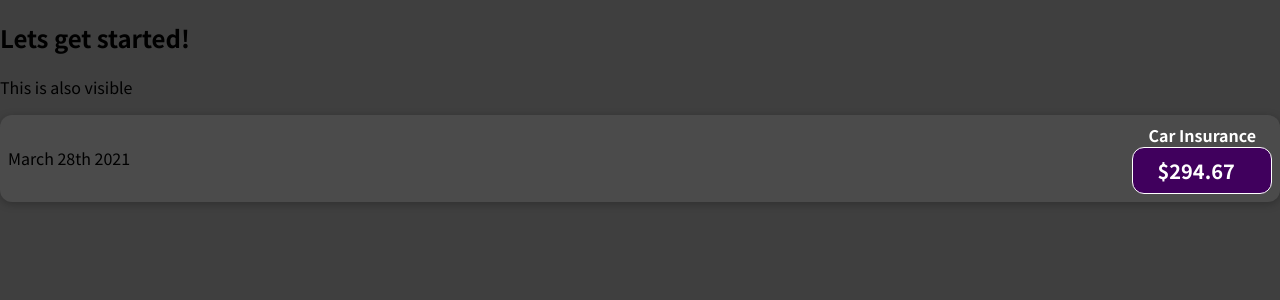
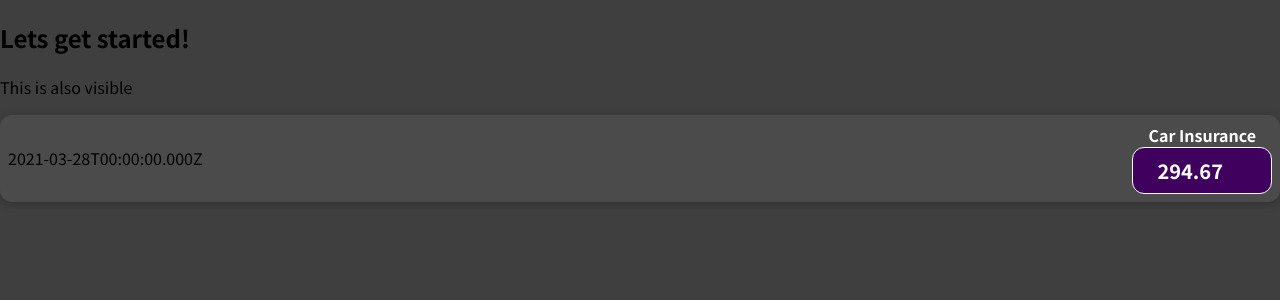
Before and after one commit to Shreyas-hacker/expense-tracker, a React (Create React App) app: page / in a window 1280 px wide. Shown: the top 300 px of the page. Built offline with nearby package versions, Linux system fonts and the light colour scheme.

Commit message:
adding dynamic placeholders to input js code

```diff
--- a/src/components/Expenseitem.js
+++ b/src/components/Expenseitem.js
@@ -1,12 +1,16 @@
-import './ExpenseItem.css'
+import "./ExpenseItem.css";
 
 function ExpenseItem() {
+  const expenseDate = new Date(2021, 2, 28);
+  const expenseTitle = "Car Insurance";
+  const expenseAmount = 294.67;
+
   return (
     <div className="expense-item">
-      <div>March 28th 2021</div>
+      <div>{expenseDate.toISOString()}</div>
       <div className="express-item__description">
-        <h2>Car Insurance</h2>
-        <div className="expense-item__price">$294.67</div>
+        <h2>{expenseTitle}</h2>
+        <div className="expense-item__price">{expenseAmount}</div>
       </div>
     </div>
   );
```
